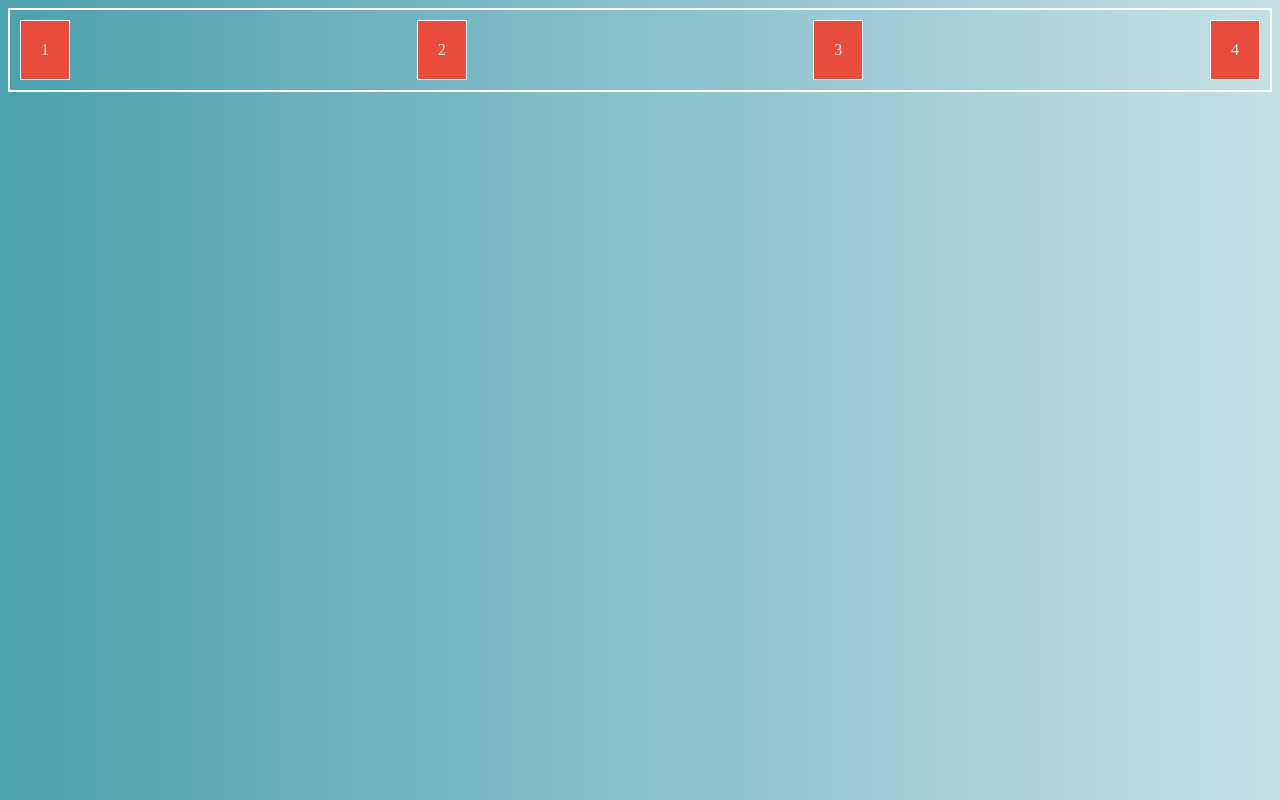
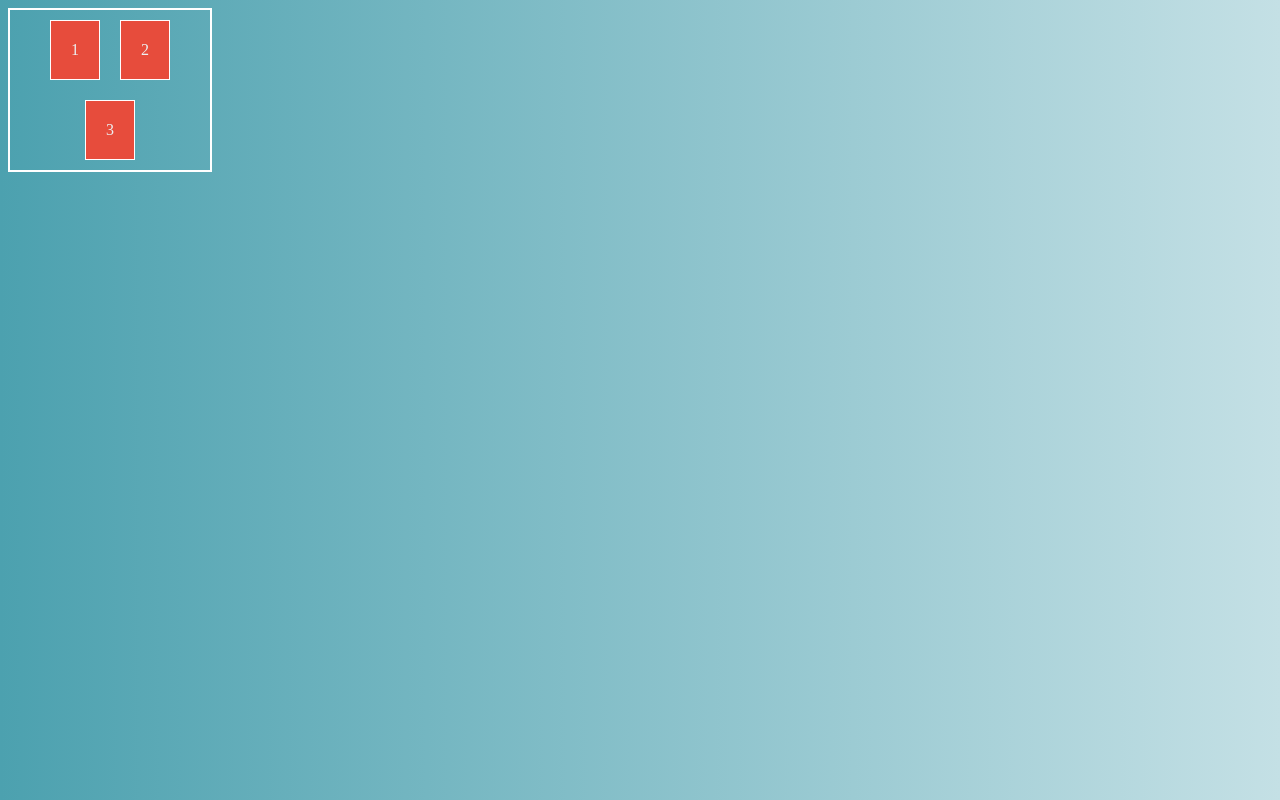
Before and after one commit to hkvongit/flexbox-projects, a plain HTML site: page index.html in a window 1280 px wide. Drawn offline with Linux system fonts and the light colour scheme.

Commit message:
align and wrap

```diff
--- a/flex.css
+++ b/flex.css
@@ -1,7 +1,10 @@
 .container{
     display:flex;
     flex-direction: row;
-    justify-content: space-between;
+    justify-content: center ;
+    align-items: baseline;
     border : 2px solid white;
+    width:200px;
+    flex-wrap: wrap;
 
 }
--- a/index.html
+++ b/index.html
@@ -12,7 +12,6 @@
     <div>1</div>
     <div>2</div>
     <div>3</div>
-    <div>4</div>
   </div>
 </body>
 </html>
```
